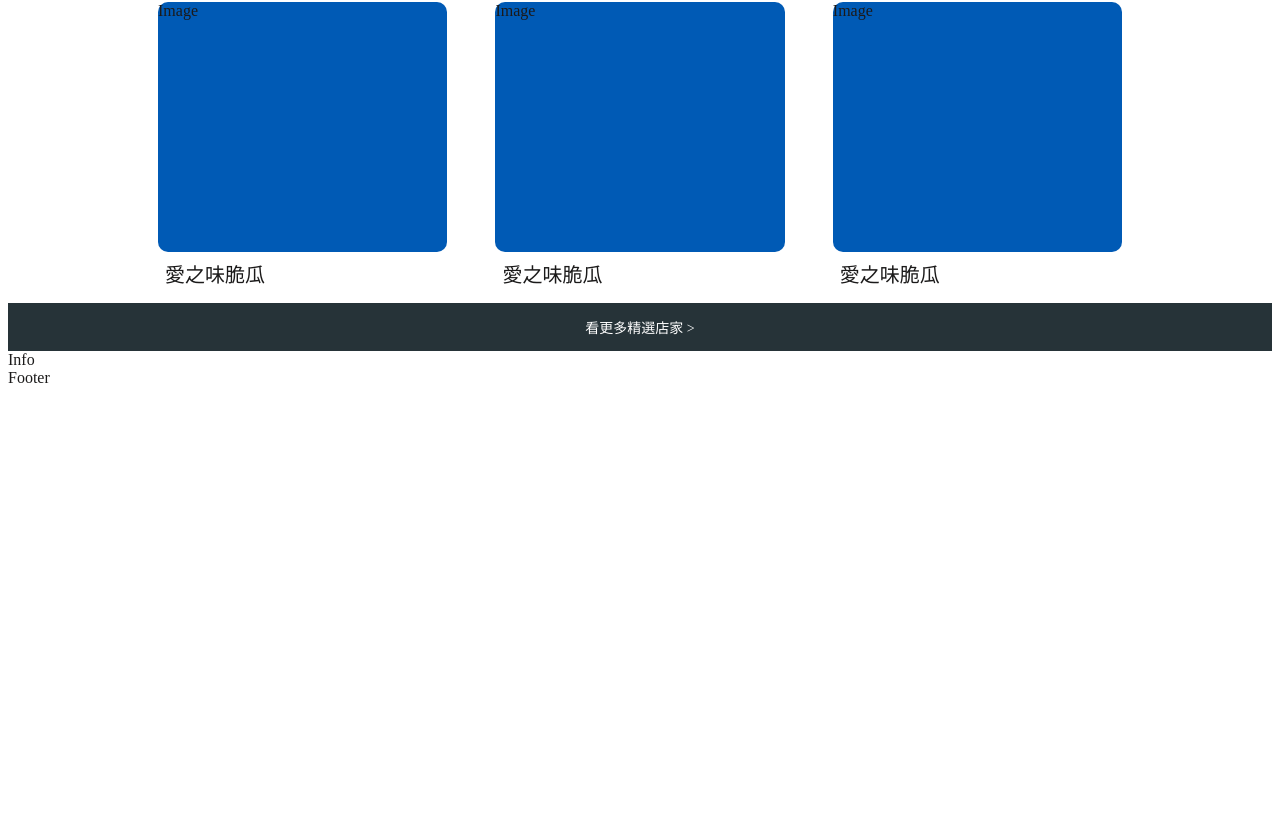
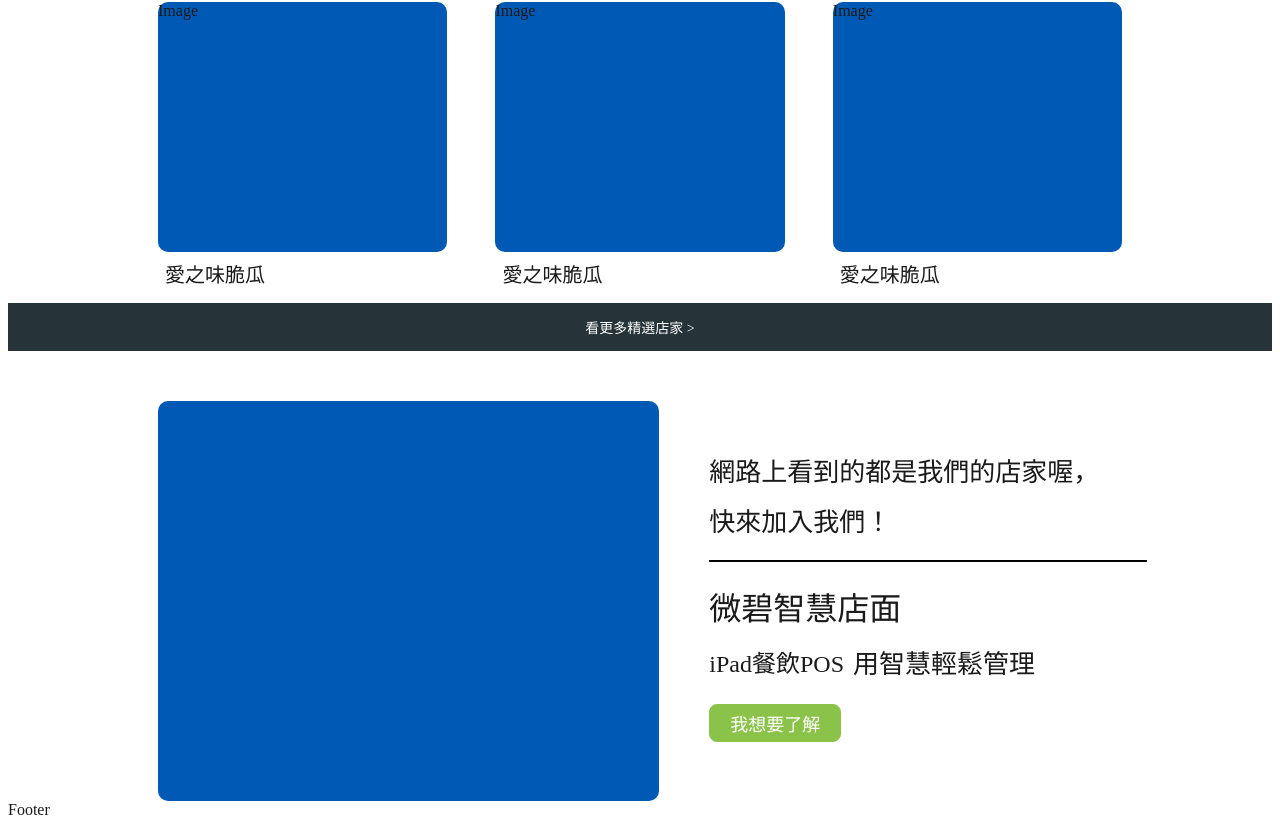
Before and after one commit to Rezta20/weibyApps, a React (Create React App) app: page / in a window 1280 px wide. Shown: the part 1961-2788 px from the top of the page. Before the commit the page ends 2356 px from the top, so only its background shows below. Built offline with nearby package versions, Linux system fonts and the light colour scheme.

Commit message:
layout Info

```diff
--- a/src/components/App.jsx
+++ b/src/components/App.jsx
@@ -18,7 +18,6 @@
       <ForMoreBar />
       <Hot />
       <ForMoreBar />
-
       <Info />
       <Footer />
     </div>
--- a/src/components/homepage/info/Info.jsx
+++ b/src/components/homepage/info/Info.jsx
@@ -1,7 +1,23 @@
 import React from "react";
+import styles from "./Info.module.scss";
 
 function Info() {
-  return <div>Info</div>;
+  return (
+    <div className={styles.wrapper}>
+      <div className={styles.image}></div>
+      <div className={styles.content}>
+        <p>網路上看到的都是我們的店家喔，</p>
+        <br />
+        <p>快來加入我們！</p>
+        <div className={styles.line}></div>
+        <h1>微碧智慧店面</h1>
+        <div className={styles.sentence}>
+          <h2>iPad餐飲POS</h2> <p>用智慧輕鬆管理</p>
+        </div>
+        <button>我想要了解</button>
+      </div>
+    </div>
+  );
 }
 
 export default Info;
--- a/src/components/homepage/info/Info.module.scss
+++ b/src/components/homepage/info/Info.module.scss
@@ -0,0 +1,67 @@
+$picture: #005ab5;
+$green: #8bc34a;
+
+.wrapper {
+  margin: 50px 0 0 150px;
+  display: flex;
+  line-height: 25px;
+
+  p {
+    font-size: 26px;
+    margin: 0;
+    font-weight: 300;
+  }
+
+  h1 {
+    font-size: 32px;
+    font-weight: 500;
+    margin: 10px 0;
+  }
+
+  button {
+    color: #ffffff;
+    background-color: $green;
+    border: 1px solid $green;
+    font-size: 18px;
+    padding: 5px 20px;
+    margin-top: 8px;
+    border-radius: 8px;
+  }
+}
+
+.content {
+  display: flex;
+  flex-direction: column;
+  align-items: flex-start;
+  justify-content: center;
+  margin-left: 50px;
+  width: 45%;
+}
+
+.image {
+  height: 400px;
+  width: 45%;
+  background-color: $picture;
+  border-radius: 10px;
+}
+
+.line {
+  width: 87%;
+  border: 1px solid black;
+  margin: 25px 0;
+}
+
+.sentence {
+  display: flex;
+  width: 65%;
+  justify-content: space-between;
+  align-items: center;
+
+  h2 {
+    font-weight: 350;
+  }
+
+  p {
+    font-weight: 350;
+  }
+}
```
